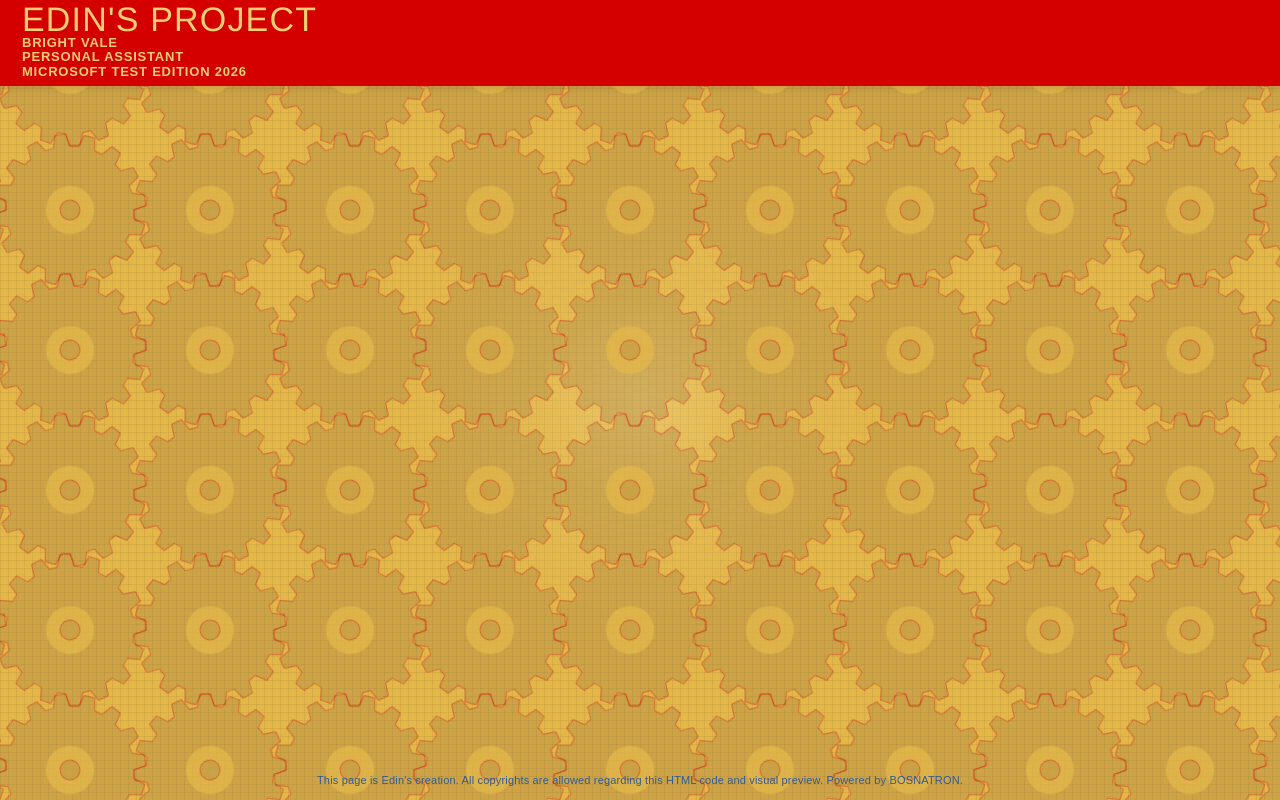
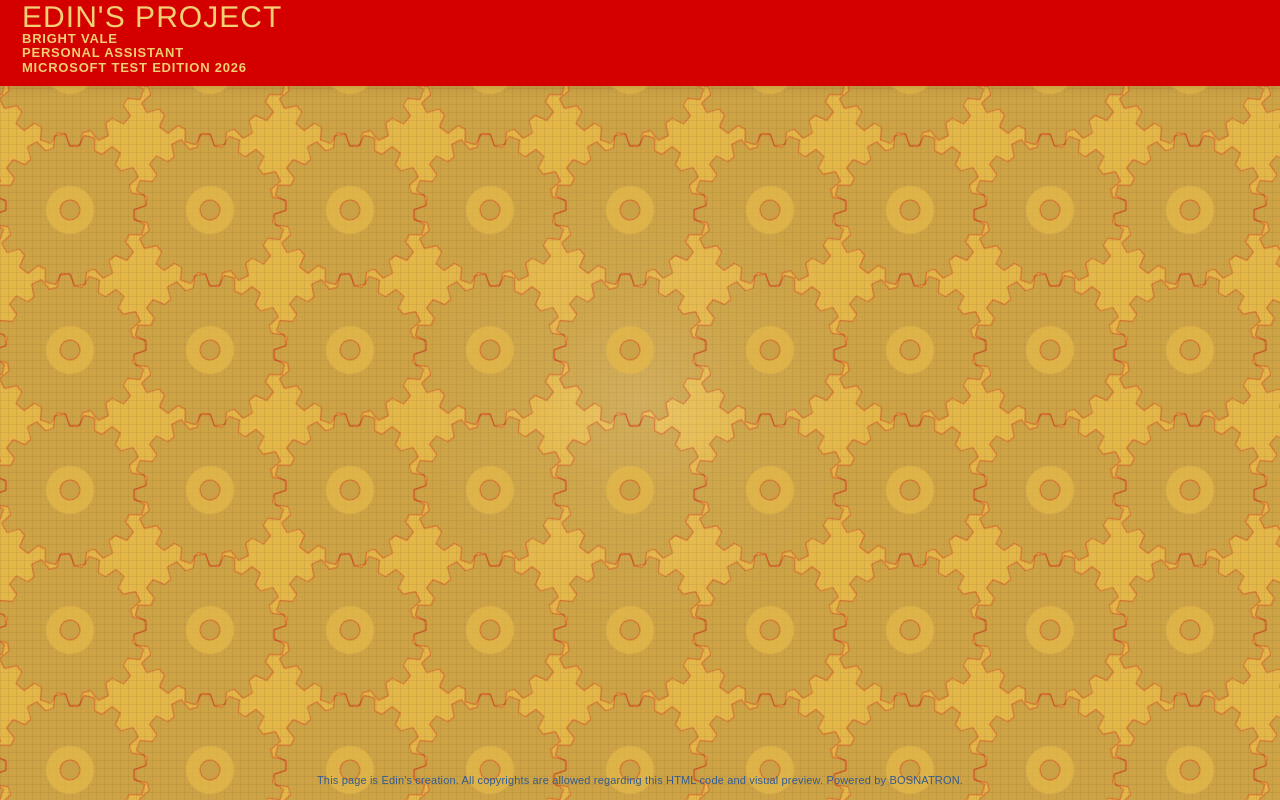
Before and after one commit to bosnatron/bosnatron.github.io, a plain HTML site: page index.html in a window 1280 px wide. Drawn offline with Linux system fonts and the light colour scheme.

Commit message:
Reduce EDIN'S PROJECT heading size slightly while preserving thin lettering

```diff
--- a/index.html
+++ b/index.html
@@ -26,7 +26,7 @@
     }
     .topic-heading {
       margin: 0; color: #F2CF73;
-      font: 200 clamp(23px, 3.6vw, 34px)/1 "Helvetica Neue", "Segoe UI Light", "Arial", sans-serif;
+      font: 200 clamp(20px, 3.15vw, 30px)/1 "Helvetica Neue", "Segoe UI Light", "Arial", sans-serif;
       letter-spacing: .035em;
     }
     .topic-details {
```
